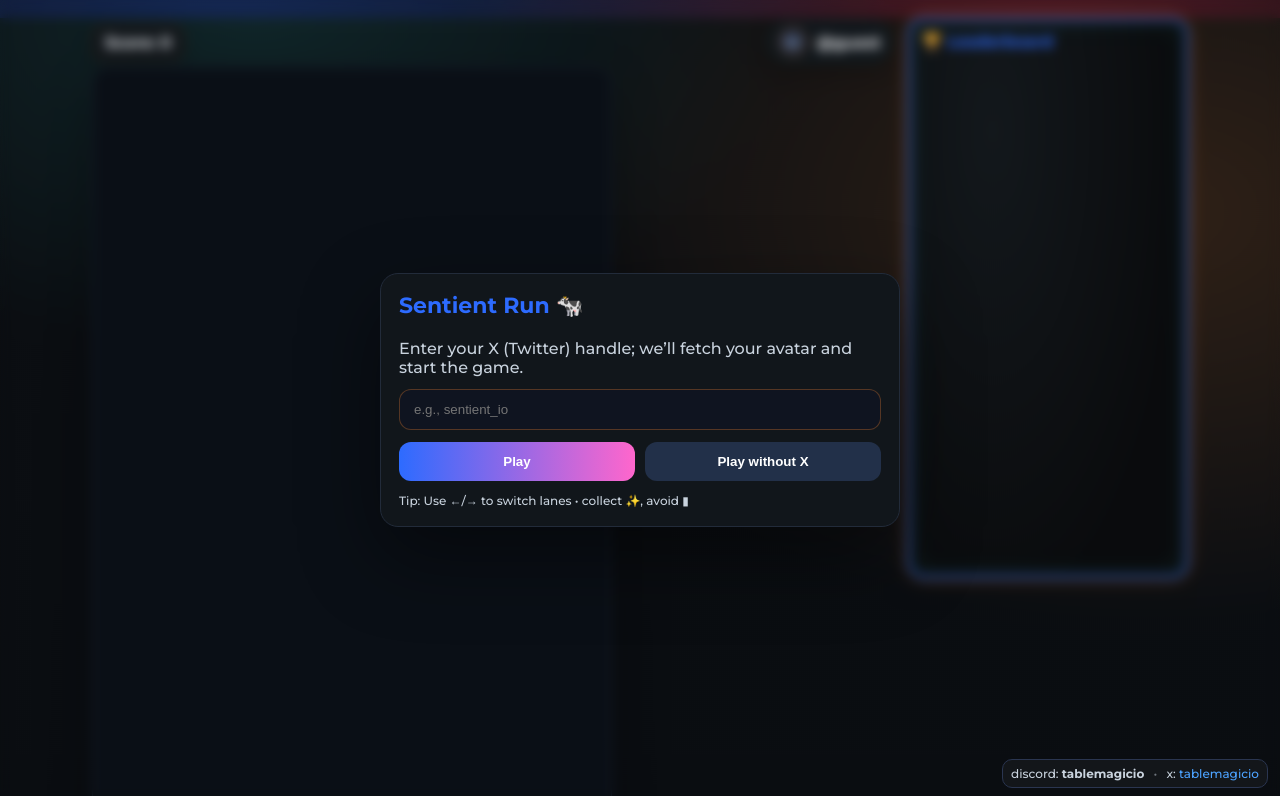
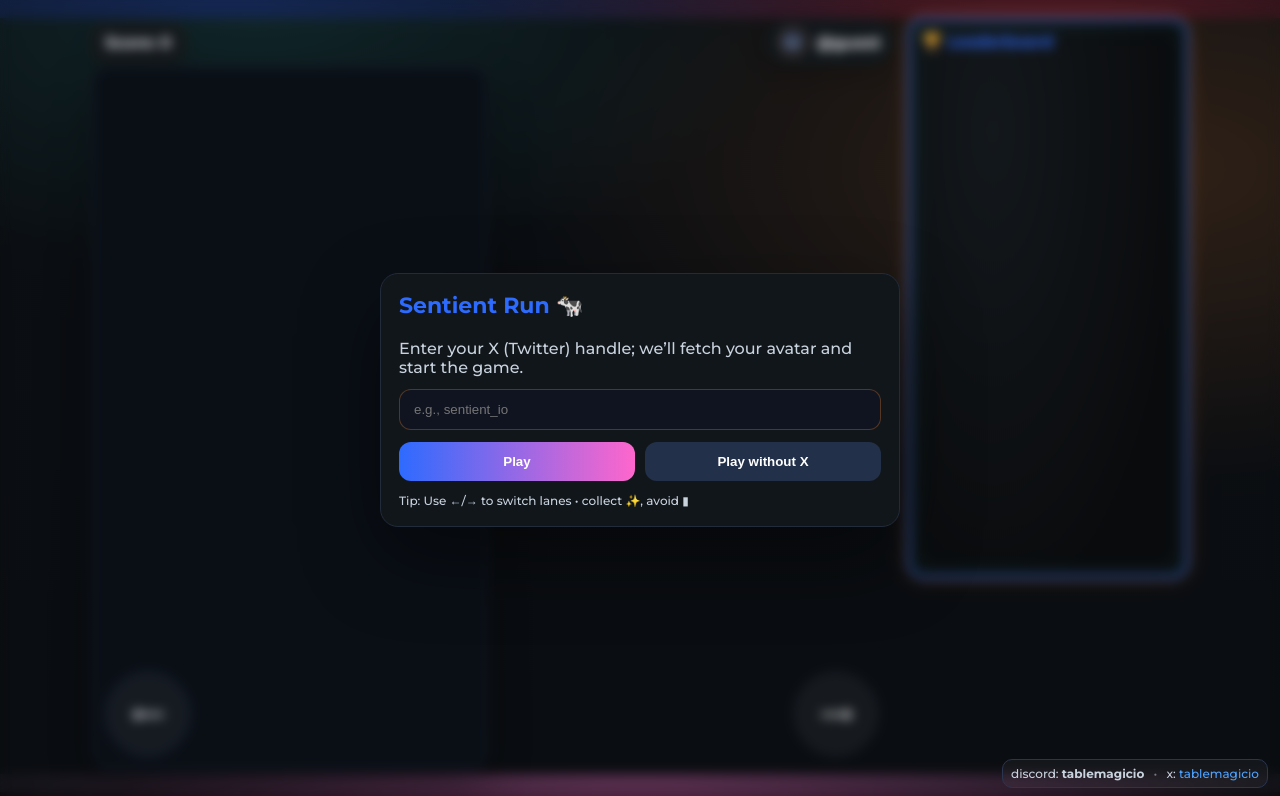
Before and after one commit to tablemagico/sentient-race, a plain HTML site: page index.html in a window 1280 px wide. Shown: the top 796 px of the page. Drawn offline with Linux system fonts and the light colour scheme; no server answers.

Commit message:
Update index.html

```diff
--- a/index.html
+++ b/index.html
@@ -213,17 +213,38 @@
   const canvas = document.getElementById('game');
   const ctx = canvas.getContext('2d');
 
-  function resize(){
-    const wCss = Math.min(520, document.getElementById('gameWrap').clientWidth || 520);
-    const hCss = Math.floor(wCss * 16/9); const d = state.dpr;
-    canvas.style.width = wCss+'px'; canvas.style.height = hCss+'px';
-    canvas.width = Math.floor(wCss * d); canvas.height = Math.floor(hCss * d);
+ function resize() {
+  const wrap = document.getElementById('gameWrap');
+  const hud = document.getElementById('hud');
 
-    const laneWidth = canvas.width / LANES;
-    state.laneX = [ laneWidth*0.5, laneWidth*1.5, laneWidth*2.5 ];
-    state.player.x = state.laneX[state.player.lane];
-    state.player.y = canvas.height - (state.player.h*2.2);
-  }
+  const d = state.dpr;
+  const aspect = 16 / 9;
+
+  // Genişlik limiti: container ve tasarım sınırı
+  const maxWByContainer = Math.min(520, wrap.clientWidth || 520, window.innerWidth - 32);
+
+  // Yükseklik limiti: viewport - HUD - kenar boşlukları
+  const reservedTop = (hud?.offsetHeight || 48) + 24; // HUD + margin
+  const maxHByViewport = Math.max(260, window.innerHeight - reservedTop - 24);
+
+  // 16:9 oran: h = w * (16/9) → w = h * (9/16)
+  const wByHeight = Math.floor(maxHByViewport * (9 / 16));
+
+  const wCss = Math.max(280, Math.min(maxWByContainer, wByHeight));
+  const hCss = Math.floor(wCss * aspect);
+
+  canvas.style.width = wCss + 'px';
+  canvas.style.height = hCss + 'px';
+  canvas.width = Math.floor(wCss * d);
+  canvas.height = Math.floor(hCss * d);
+
+  // Laneler ve oyuncu konumu
+  const laneWidth = canvas.width / LANES;
+  state.laneX = [laneWidth * 0.5, laneWidth * 1.5, laneWidth * 2.5];
+  state.player.x = state.laneX[state.player.lane];
+  state.player.y = canvas.height - (state.player.h * 2.0);
+}
+
   window.addEventListener('resize', resize); resize();
 
   // ============== IMAGES ==============
```
